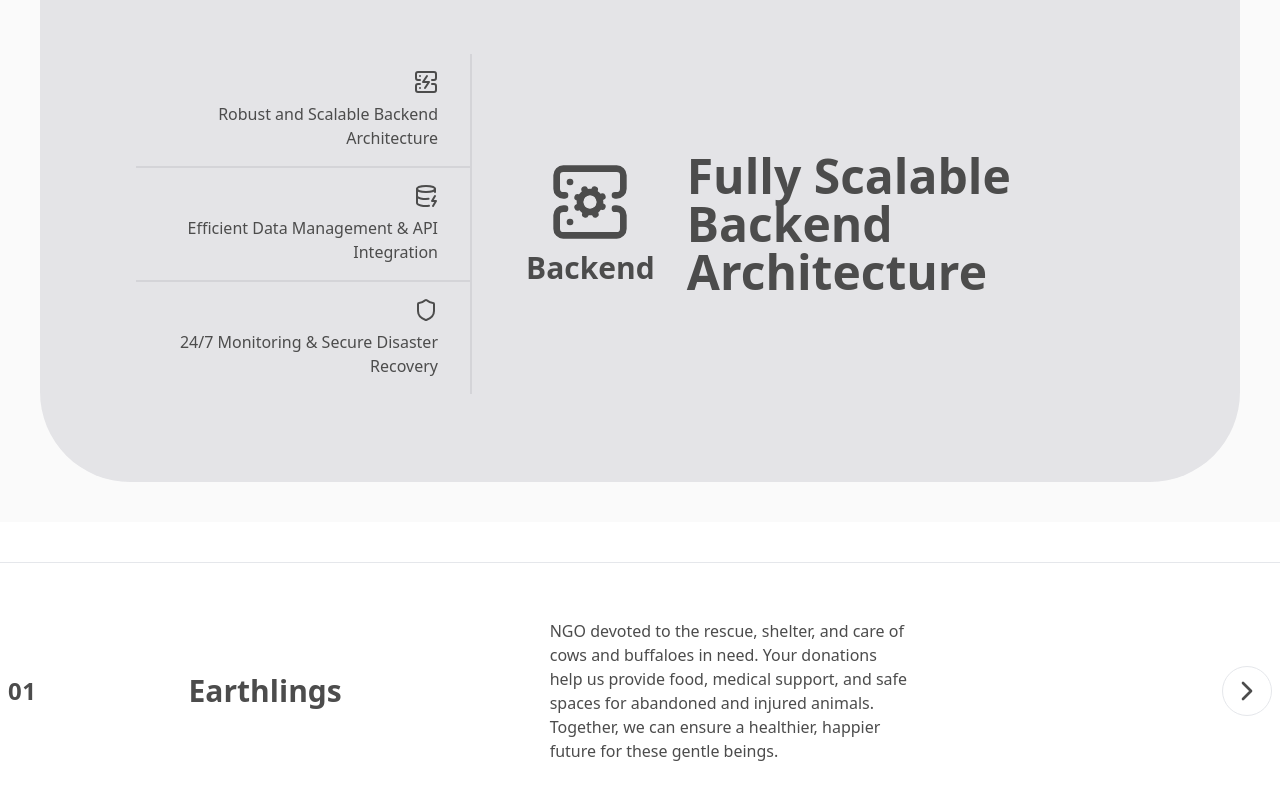
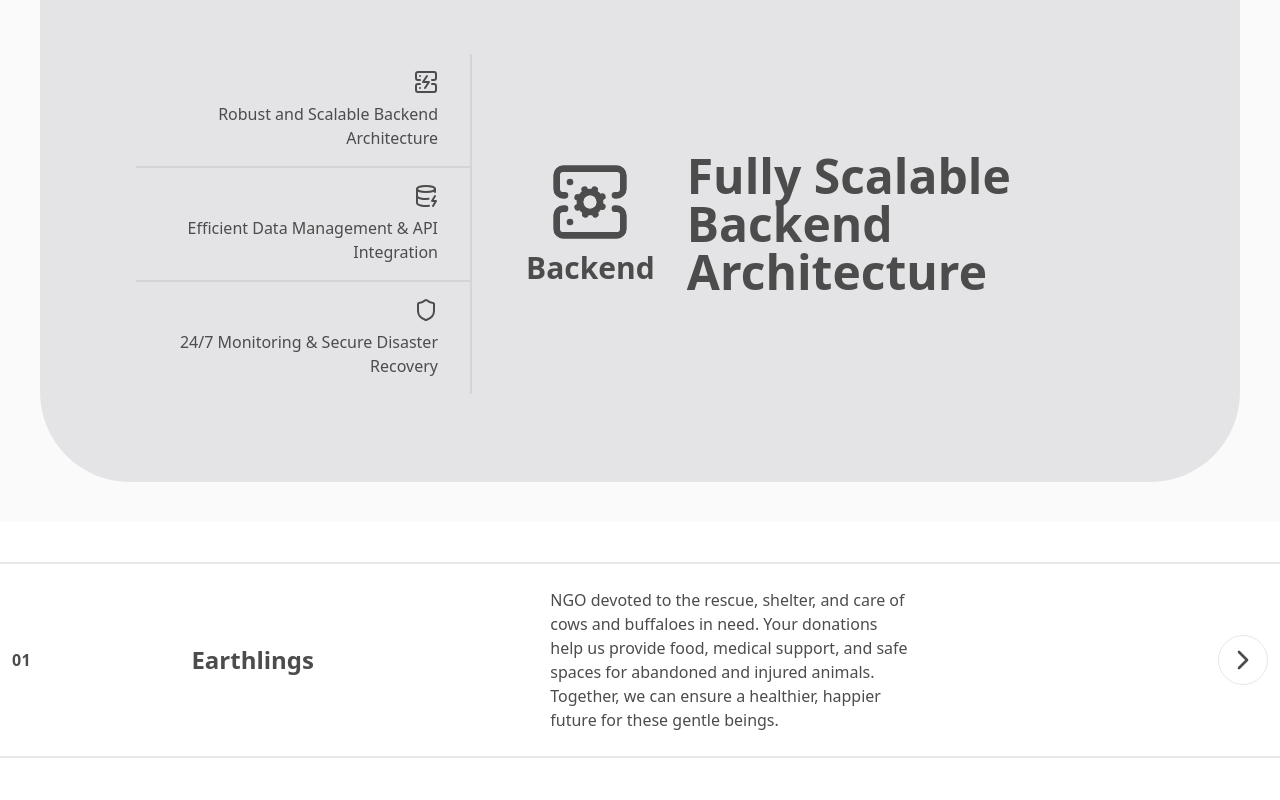
Before and after one commit to baidargul/bgcomponents, a Next.js app: page / in a window 1280 px wide. Shown: the part 1287-2087 px from the top of the page. Built offline with nearby package versions, Linux system fonts and the light colour scheme.

Commit message:
added sizes to project row

```diff
--- a/app/page.tsx
+++ b/app/page.tsx
@@ -110,7 +110,9 @@ export default function Home() {
       </div>
       <div className="my-10">
         <div>
+          <div className="border-y">
             <ProjectRow
+              size="normal"
               index={1}
               name="Earthlings"
               description="NGO devoted to the rescue, shelter, and care of cows and buffaloes in need. Your donations help us provide food, medical support, and safe spaces for abandoned and injured animals. Together, we can ensure a healthier, happier future for these gentle beings."
@@ -124,5 +126,6 @@ export default function Home() {
           </div>
         </div>
       </div>
+    </div>
   );
 }
--- a/components/Experimental/_components/ProjectRow.tsx
+++ b/components/Experimental/_components/ProjectRow.tsx
@@ -1,4 +1,5 @@
 import React from "react";
+import WiggleWrapper from "./WiggleWrapper";
 
 type Props = {
   index?: number;
@@ -6,23 +7,82 @@ type Props = {
   description: string;
   icon: string | React.ReactNode;
   onClick?: () => void;
+  size?: "small" | "normal" | "medium" | "large";
 };
 
-const ProjectRow = (props: Props) => {
+const ProjectRow = ({
+  index,
+  name,
+  description,
+  icon,
+  onClick,
+  size = "large",
+}: Props) => {
+  // Size-based styles for padding, text, and image dimensions
+  const sizeStyles = {
+    small: {
+      padding: "py-4 px-2",
+      textSize: "text-sm",
+      nameTextSize: "text-xl",
+      imgSize: "w-32 h-32",
+      top: "-top-2",
+    },
+    normal: {
+      padding: "py-6 px-3",
+      textSize: "text-base",
+      nameTextSize: "text-2xl",
+      imgSize: "w-48 h-48",
+      top: "-top-3",
+    },
+    medium: {
+      padding: "py-10 px-4",
+      textSize: "text-lg",
+      nameTextSize: "text-3xl",
+      imgSize: "w-72 h-72",
+      top: "-top-5",
+    },
+    large: {
+      padding: "py-14 px-5",
+      textSize: "text-lg",
+      nameTextSize: "text-3xl",
+      imgSize: "w-80 h-80",
+      top: "-top-4",
+    },
+  };
+
+  const currentSize = sizeStyles[size];
+
   return (
-    <div
-      className={`grid ${
-        props.index ? "grid-cols-[1fr_2fr_2fr_2fr]" : "grid-cols-3"
-      }  py-14 px-2 place-items-center border-y text-lg w-full`}
-    >
-      {props.index && (
-        <div className="mr-auto text-2xl font-semibold tracking-wide">
-          {props.index < 10 ? `0${props.index}` : props.index}
+    <div className="relative group cursor-pointer z-[2]">
+      <div
+        className={`absolute ${currentSize.top} right-2 rounded-md drop-shadow-md bg-white opacity-0 group-hover:opacity-100 transition-all duration-200 ${currentSize.imgSize}`}
+        style={{ zIndex: 999 }}
+      >
+        <img
+          src="/images/sample.jpg"
+          alt="project"
+          className={`object-cover ${currentSize.imgSize} rounded-md`}
+        />
+      </div>
+
+      <div
+        className={`static grid ${
+          index ? "grid-cols-[1fr_2fr_2fr_2fr]" : "grid-cols-3"
+        } ${currentSize.padding} place-items-center w-full border-y`}
+      >
+        {index && (
+          <div
+            className={`mr-auto font-semibold tracking-wide ${currentSize.textSize}`}
+          >
+            {index < 10 ? `0${index}` : index}
+          </div>
+        )}
+        <div className={`mr-auto font-bold ${currentSize.nameTextSize}`}>
+          {name}
         </div>
-      )}
-      <div className="text-3xl mr-auto font-bold">{props.name}</div>
-      <div className="mr-auto text-base">{props.description}</div>
-      <div className="ml-auto">{props.icon}</div>
+        <div className={`mr-auto ${currentSize.textSize}`}>{description}</div>
+        <div className="ml-auto">{icon}</div>
+      </div>
     </div>
   );
 };
```
Lines whose indentation alone changed are shown as unchanged.
